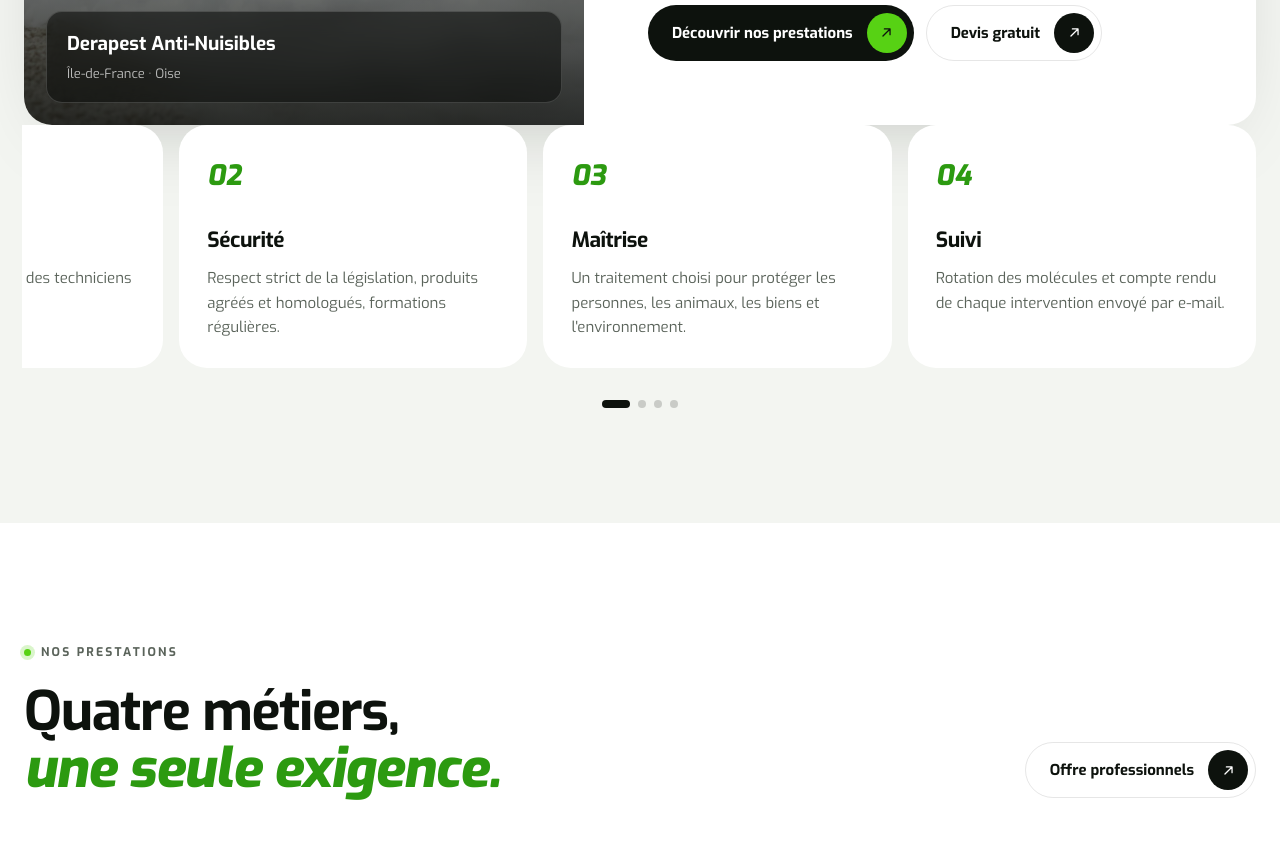
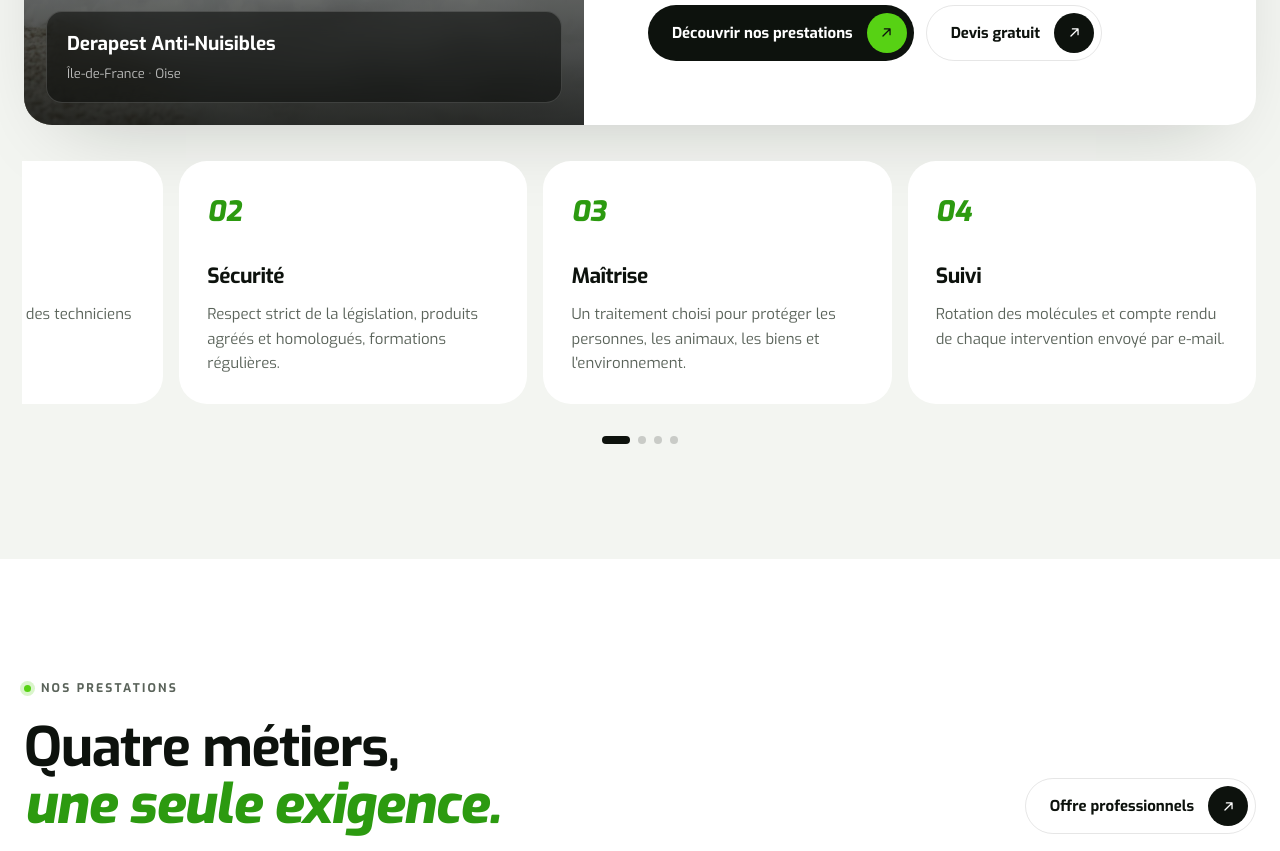
Before and after one commit to FullValue/DERAPEST-KH, a plain HTML site: page index.html in a window 1280 px wide. Shown: the part 1920-2771 px from the top of the page. Drawn offline with Linux system fonts and the light colour scheme.

Commit message:
Engagements : espace sous le bloc, cartes alignées (plus de décalage au survol)
Co-Authored-By: Claude Sonnet 5.5 <noreply@anthropic.com>

```diff
--- a/assets/css/style.css
+++ b/assets/css/style.css
@@ -270,7 +270,7 @@ svg.fill{fill:currentColor;stroke:none}
 .about__cta{display:flex;flex-wrap:wrap;gap:12px}
 .pillars{display:grid;grid-template-columns:repeat(4,1fr);gap:16px;margin-top:16px}
 .pillar{padding:28px;background:#fff;border-radius:var(--radius);transition:background .45s var(--ease),color .45s var(--ease),transform .45s var(--ease)}
-.pillar:hover{background:var(--ink);color:#fff;transform:translateY(-6px)}
+.pillar:hover{background:var(--ink);color:#fff}
 .pillar__num{display:inline-block;font-style:italic;font-weight:800;font-size:28px;color:var(--green-deep);margin-bottom:24px;transition:color .45s}
 .pillar:hover .pillar__num{color:var(--green)}
 .pillar h3{font-weight:700;font-size:21px;letter-spacing:-.02em;margin-bottom:8px}
@@ -724,7 +724,8 @@ svg.fill{fill:currentColor;stroke:none}
 .slider{display:flex!important;gap:16px;overflow-x:auto;overscroll-behavior-x:contain;scroll-snap-type:x mandatory;scrollbar-width:none;padding:4px 2px 10px;margin:-4px -2px 0;cursor:grab;-webkit-overflow-scrolling:touch}
 .slider::-webkit-scrollbar{display:none}
 .slider>*{flex:0 0 calc((100% - 32px) / 3.2);scroll-snap-align:start;min-width:0}
-.pillars.slider>*{flex-basis:calc((100% - 48px) / 3.4)}
+.pillars.slider{margin-top:32px;padding-top:4px}
+.pillars.slider>*{flex-basis:calc((100% - 48px) / 3.4);align-self:stretch}
 .slider.is-dragging{scroll-snap-type:none;cursor:grabbing;user-select:none}
 .slider.is-dragging a{pointer-events:none}
 .slider-dots{display:flex;justify-content:center;gap:8px;margin-top:22px}
```
